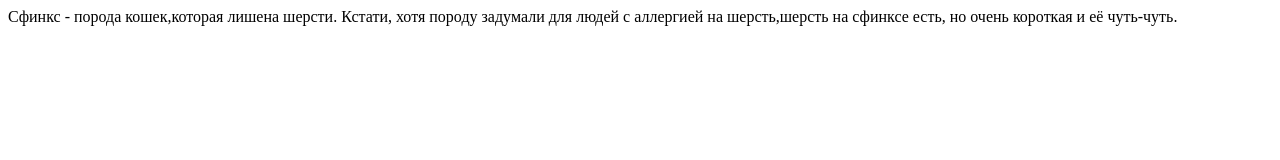
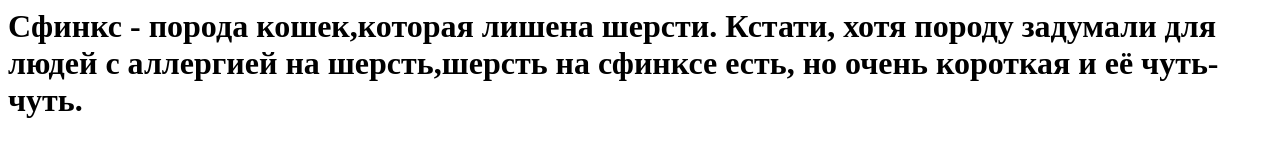
Before and after one commit to sofia-chess/sofia-chess.github.io, a plain HTML site: page cat.html in a window 1280 px wide. Drawn offline with Linux system fonts and the light colour scheme.

Commit message:
Update cat.html

```diff
--- a/cat.html
+++ b/cat.html
@@ -3,6 +3,6 @@
    <title> Сфинкс  </title>
   </head>
   <body>
-   Сфинкс - порода кошек,которая лишена шерсти. Кстати, хотя породу задумали для людей с аллергией на шерсть,шерсть на сфинксе есть, но очень короткая и её чуть-чуть.
+  <h1> Сфинкс - порода кошек,которая лишена шерсти. Кстати, хотя породу задумали для людей с аллергией на шерсть,шерсть на сфинксе есть, но очень короткая и её чуть-чуть.<h1></h1>
   </body>
 </html>
```
